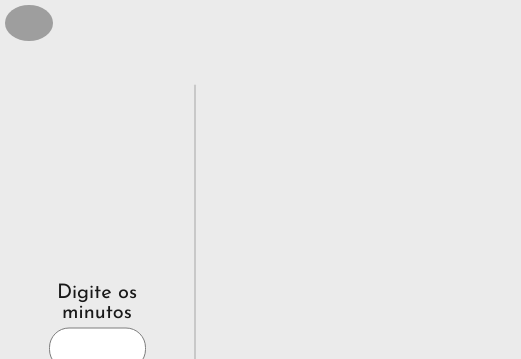
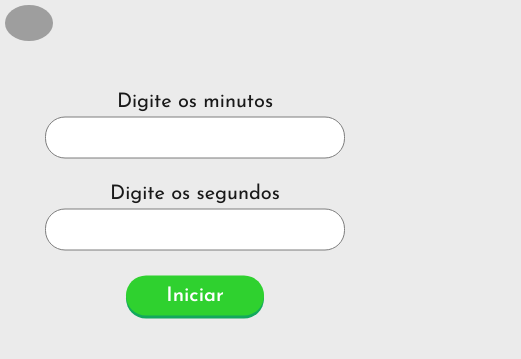
Before and after one commit to Posseidon0110/Projeto-Cronometro, a plain HTML site: page index.html in a window 390 px wide. Shown: the top 359 px of the page, 521 px wide, since content can reach past the window. Drawn offline with Linux system fonts and the light colour scheme; grey boxes are pictures that could not be loaded.

Commit message:
Update style.css

```diff
--- a/style.css
+++ b/style.css
@@ -9,10 +9,13 @@ html, body{
     background-color: rgb(235,235,235);
 }
 
+body{
+    display: flex;
+}
+
 .digitar{
     width: calc(50% - 1px);
     height: 100%;
-    float: left;
 }
 
 img{
@@ -129,14 +132,12 @@ button#parar:active{
     position: relative;
     top: 50%;
     transform: translateY(-50%);
-    float: left;
     border-radius: 10px;
 }
 
 .tempo{
     width: calc(50% - 1px);
     height: 100%;
-    float: left;
 }
 
 .tall{
@@ -156,3 +157,32 @@ button#parar:active{
     top: -10px;
     padding: 0 5px;
 }
+
+@media screen and (max-width: 768px){
+    body{
+        flex-direction: column;
+    }
+    .digitar{
+        width: 100%;
+    }
+
+    .dall{
+        width: 100%;
+        max-width: 300px;
+    }
+
+    .line{
+        width: 80%;
+        height: 2px;
+        position: relative;
+        left: 50%;
+        top: 0;
+        transform: translateX(-50%);
+    }
+    .tempo{
+        width: 100%;
+    }
+    .tall{
+        width: 100%;
+    }
+}
```
